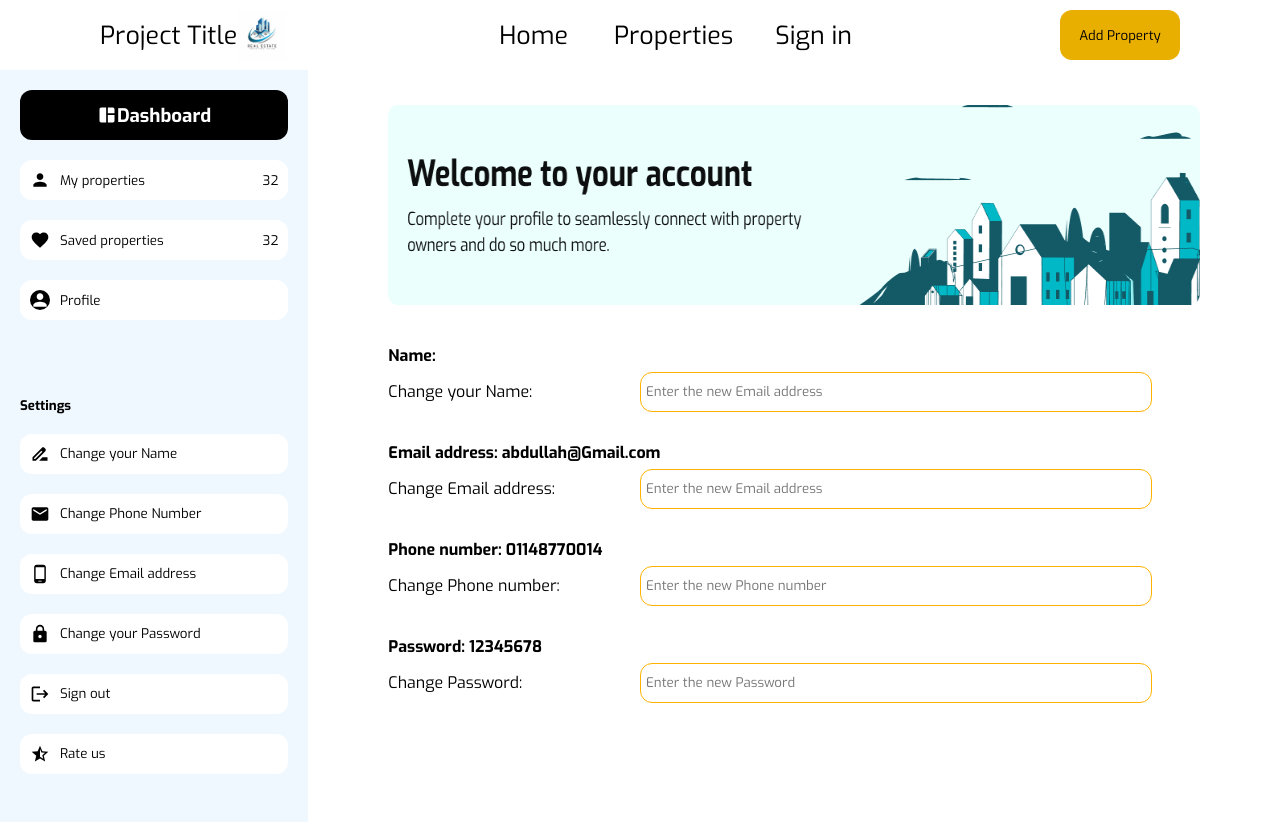
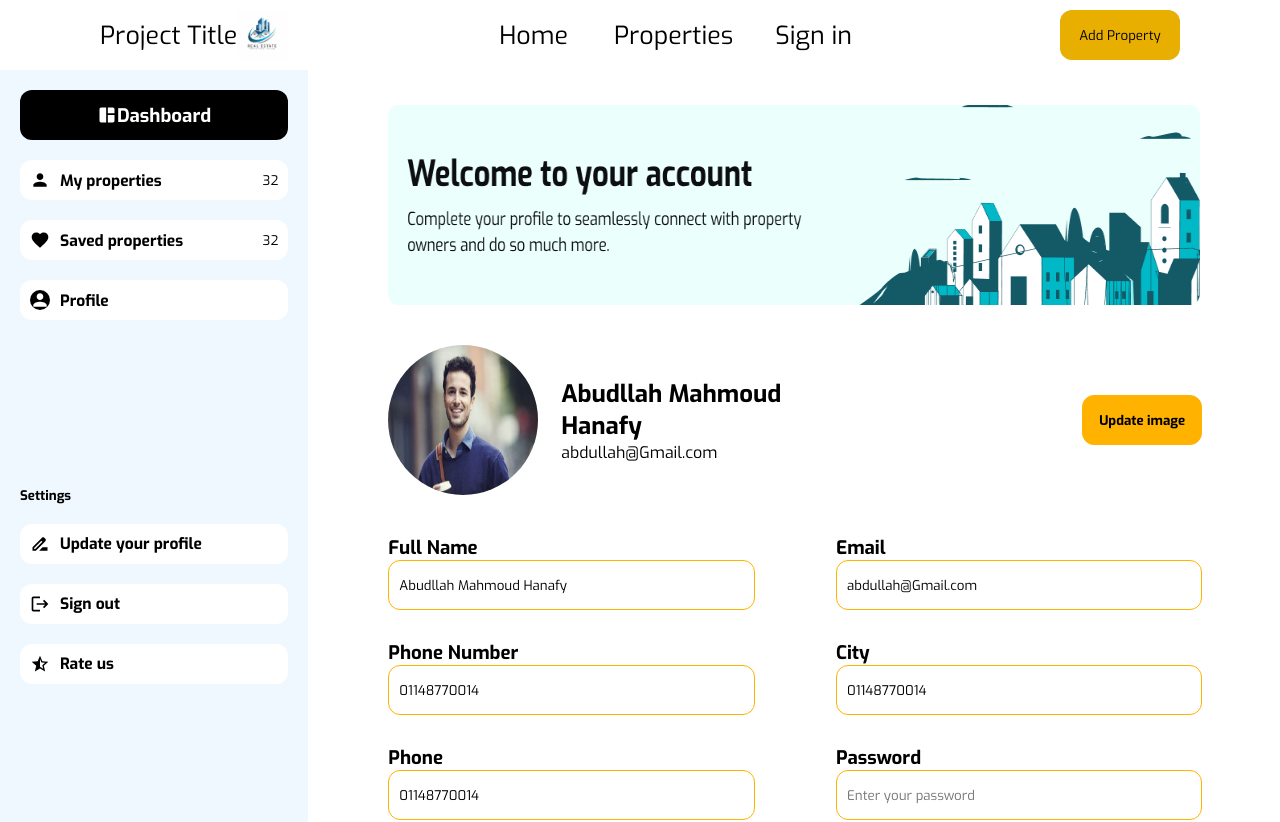
Before and after one commit to AhmedAmgadElsharkawy/Real-Estate-Property-Management, a React (Vite) app in the folder client/: page /account in a window 1280 px wide. Shown: the top 822 px of the page. Built offline with nearby package versions, Linux system fonts and the light colour scheme.

Commit message:
adding the edit page

```diff
--- a/client/src/components/Dashboard/Dashboard.jsx
+++ b/client/src/components/Dashboard/Dashboard.jsx
@@ -11,31 +11,33 @@ import EmailIcon from '@mui/icons-material/Email';
 import PhoneAndroidIcon from '@mui/icons-material/PhoneAndroid';
 import LockIcon from '@mui/icons-material/Lock';
 
-function Dashboard({mine, favorite}) {
+function Dashboard({mine, favorite, refs}) {
+    function handlechange(event) {
+        const value = event.target.name;
+        console.log(value);
+    }
+
     return (
         <div className={styles.mainDiv}>
             <div className={styles.pagesDiv}>
                 <div className={styles.titleDiv}>
-                    <SpaceDashboardIcon fontSize="small"/> <h3>Dashboard</h3>
+                    <SpaceDashboardIcon fontSize="small"/> <h3 className={styles.delete}>Dashboard</h3>
                 </div>
-                <button className={styles.pageComponent}><div className={styles.buttonSmallerDiv}><PersonIcon fontSize="small"/>My properties</div> {mine}</button>
-                <button className={styles.pageComponent}><div className={styles.buttonSmallerDiv}><FavoriteIcon fontSize="small"/>Saved properties</div> {favorite}</button>
-                <button className={styles.pageComponent}><div className={styles.buttonSmallerDiv}><div className={styles.personIconDiv}><PersonIcon fontSize="small"/></div>Profile</div></button>
+                <button className={styles.pageComponent}><div className={styles.buttonSmallerDiv}><PersonIcon fontSize="small"/><h3 className={styles.delete}>My properties</h3></div> {mine}</button>
+                <button className={styles.pageComponent}><div className={styles.buttonSmallerDiv}><FavoriteIcon fontSize="small"/><h3 className={styles.delete}>Saved properties</h3></div> {favorite}</button>
+                <button className={styles.pageComponent}><div className={styles.buttonSmallerDiv}><div className={styles.personIconDiv}><PersonIcon fontSize="small"/></div><h3 className={styles.delete}>Profile</h3></div></button>
             </div>
             <div className={styles.restDiv}>
                 <h5>Settings</h5>
                 <div className={styles.settingDiv}>
-                    <button className={styles.pageComponent}><div className={styles.buttonSmallerDiv}><DriveFileRenameOutlineIcon fontSize="small"/>Change your Name</div></button>
-                    <button className={styles.pageComponent}><div className={styles.buttonSmallerDiv}><EmailIcon fontSize="small"/>Change Phone Number</div></button>
-                    <button className={styles.pageComponent}><div className={styles.buttonSmallerDiv}><PhoneAndroidIcon fontSize="small"/>Change Email address</div></button>
-                    <button className={styles.pageComponent}><div className={styles.buttonSmallerDiv}><LockIcon fontSize="small"/>Change your Password</div></button>
-                    <button className={styles.pageComponent}><div className={styles.buttonSmallerDiv}><LogoutIcon fontSize="small"/>Sign out</div></button>
+                    <button className={styles.pageComponent}><div className={styles.buttonSmallerDiv}><DriveFileRenameOutlineIcon fontSize="small"/><h3 className={styles.delete}>Update your profile</h3></div></button>
+                    <button className={styles.pageComponent}><div className={styles.buttonSmallerDiv}><LogoutIcon fontSize="small"/><h3 className={styles.delete}>Sign out</h3></div></button>
                 </div>
-                <button className={styles.pageComponent}><div className={styles.buttonSmallerDiv}><StarHalfIcon fontSize="small"/>Rate us</div></button>
+                <button className={styles.pageComponent}><div className={styles.buttonSmallerDiv}><StarHalfIcon fontSize="small"/><h3 className={styles.delete}>Rate us</h3></div></button>
             </div>
 
             <div className={styles.deleteAccountDiv}>
-                <button className={styles.specialPageComponent}><RemoveCircleIcon fontSize="small"/>Delete my account</button>
+                <button className={styles.specialPageComponent}><RemoveCircleIcon fontSize="small"/><h3 className={styles.delete}>Delete my account</h3></button>
             </div>
         </div>
     )
--- a/client/src/components/Dashboard/Dashboard.module.css
+++ b/client/src/components/Dashboard/Dashboard.module.css
@@ -99,3 +99,12 @@
         color: white;
     }
 }
+
+@media only screen and (max-width: 700px) {
+    .delete {
+        display: none;
+    }
+    .pageComponent {
+        justify-content: center;
+    }
+}
--- a/client/src/components/Dashborad components/Profile/Profile.jsx
+++ b/client/src/components/Dashborad components/Profile/Profile.jsx
@@ -1,25 +1,55 @@
 /* eslint-disable react/prop-types */
 import styles from "./Profile.module.css";
+import img from "./profile.jpeg"
 
 function Profile({name, email, password, phone}) {
+
     return (
         <div className={styles.mainDiv}>
-            <div className={styles.componentDiv}>
-                <h4>Name: {name}</h4>
-                <div className={styles.inputDiv}>Change your Name: <input className={styles.profileInput} type="text" placeholder="Enter the new Email address"/></div>
+            <div className={styles.titleDiv}>
+                <div className={styles.titleContentDiv}>
+                    <img className={styles.img} src={img} alt="" />
+                    <div className={styles.namesDiv}>
+                        <h2>{name}</h2>
+                        <p>{email}</p>
+                    </div>
+                </div>
+                <button className={styles.imgButton}>
+                    Update image
+                </button>
             </div>
-            <div className={styles.componentDiv}>
-                <h4>Email address: {email}</h4>
-                <div className={styles.inputDiv}>Change Email address: <input className={styles.profileInput} type="text" placeholder="Enter the new Email address"/></div>
+
+            <div className={styles.valuesInputs}>
+                <div className={styles.inputDiv}>
+                    <h3>Full Name</h3>
+                    <input className={styles.input} type="text" name="fullName" id="" placeholder="Enter your name" value={name}/>
+                </div>
+                <div className={styles.inputDiv}>
+                    <h3>Email</h3>
+                    <input className={styles.input} type="text" name="email" id="" placeholder="Enter your email" value={email}/>
+                </div>
+                <div className={styles.inputDiv}>
+                    <h3>Phone Number</h3>
+                    <input className={styles.input} type="number" name="phone" id="" placeholder="Enter your phone number" value={phone}/>
+                </div>
+                <div className={styles.inputDiv}>
+                    <h3>City</h3>
+                    <input className={styles.input} type="text" name="city" id="" placeholder="Enter your city" value={phone}/>
+                </div>
+                <div className={styles.inputDiv}>
+                    <h3>Phone </h3>
+                    <input className={styles.input} type="number" name="phone" id="" placeholder="Enter your phone number" value={phone}/>
+                </div>
+                <div className={styles.inputDiv}>
+                    <h3>Password</h3>
+                    <input className={styles.input} type="text" name="fullName" id="" placeholder="Enter your password"/>
+                </div>
             </div>
-            <div className={styles.componentDiv}>
-                <h4>Phone number: {phone}</h4>
-                <div className={styles.inputDiv}>Change Phone number: <input className={styles.profileInput} type="number" placeholder="Enter the new Phone number"/></div>
+
+            <div className={styles.submitDiv}>
+                <button className={styles.imgButton}>Save changes</button>
             </div>
-            <div className={styles.componentDiv}>
-                <h4>Password: {password}</h4>
-                <div className={styles.inputDiv}>Change Password: <input className={styles.profileInput} type="password" placeholder="Enter the new Password"/></div>
-            </div>
+
         </div>
     )
 }
--- a/client/src/components/Dashborad components/Profile/Profile.module.css
+++ b/client/src/components/Dashborad components/Profile/Profile.module.css
@@ -2,32 +2,81 @@
     display: flex;
     flex-direction: column;
     justify-content: center;
-    align-items: center;
     gap: 40px;
     width: 100%;
     padding-left: 5%;
 }
 
-.componentDiv {
+.titleDiv {
+    padding-right: 5%;
     display: flex;
-    flex-direction: column;
-    gap: 15px;
+    flex-direction: row;
+    align-items: center;
+    justify-content: space-between;
+}
+
+.titleContentDiv {
+    display: flex;
+    flex-direction: row;
+    align-items: center;
+    justify-content: start;
+    gap: 5%;
+}
+
+.img {
+    border-radius: 50%;
+    width: 150px;
+    height: 150px;
+}
+
+.imgButton {
+    width: 120px;
+    height: 50px;
+    background-color: #FFB300;
+    border-radius: 12px;
+    border: 1px solid #FFB300;
+    font-weight: bold;
+    &:hover {
+        background-color: white;
+
+    }
+}
+
+.valuesInputs {
     width: 100%;
+    display: flex;
+    flex-direction: row;
+    flex-wrap: wrap;
+    align-items: center;
+    justify-content: space-between;
+    padding-right: 5%;
+    gap: 30px;
 }
 
 .inputDiv {
-    width: 100%;
+    width: 45%;
     display: flex;
-    flex-direction: row;
-    align-items: center;
+    flex-direction: column;
 }
 
-.profileInput {
-    position: absolute;
-    left: 50%;
-    width: 40%;
-    height: 40px;
+.input {
+    width: 100%;
+    min-width: 200px;
+    height: 50px;
     border-radius: 12px;
     border: 1px solid #FFB300;
-    text-indent: 5px;
+    text-indent: 10px;
+    gap: 5px;
+
+    &:hover {
+        border: 1px solid black;
+    }
 }
+
+.submitDiv {
+    width: 100%;
+    padding-right: 5%;
+    display: flex;
+    align-items: center;
+    justify-content: end;
+}
--- a/client/src/pages/Account/Account.jsx
+++ b/client/src/pages/Account/Account.jsx
@@ -4,14 +4,20 @@ import img from './Dashboard Banner.png';
 import Properties from '../../components/Dashborad components/Properties/Properties';
 import data from '../Properties/temporaryData.json';
 import Profile from '../../components/Dashborad components/profile/Profile';
+import { useRef } from 'react';
 
 function Account() {
+    const nameRef = useRef();
+    const emailRef = useRef();
+    const phoneRef = useRef();
+    const passwordRef = useRef();
+    const refs = [nameRef, emailRef, phoneRef, passwordRef];
     return (
         <div className={styles.mainDiv}>
-            <Dashboard mine={data.length} favorite={data.length}/>
+            <Dashboard mine={data.length} favorite={data.length} refs={refs}/>
             <div className={styles.rightDiv}>
                 <img className={styles.accountImg} src={img} alt=""/>
-                <Profile email={"abdullah@Gmail.com"} password={12345678} phone={"01148770014"}/>
+                <Profile name={"Abudllah Mahmoud Hanafy"} email={"abdullah@Gmail.com"} password={12345678} phone={"01148770014"} refs={refs}/>
             </div>
         </div>
     )
```
Also changed, not shown: client/src/components/Dashborad components/Profile/profile.jpeg (added).
